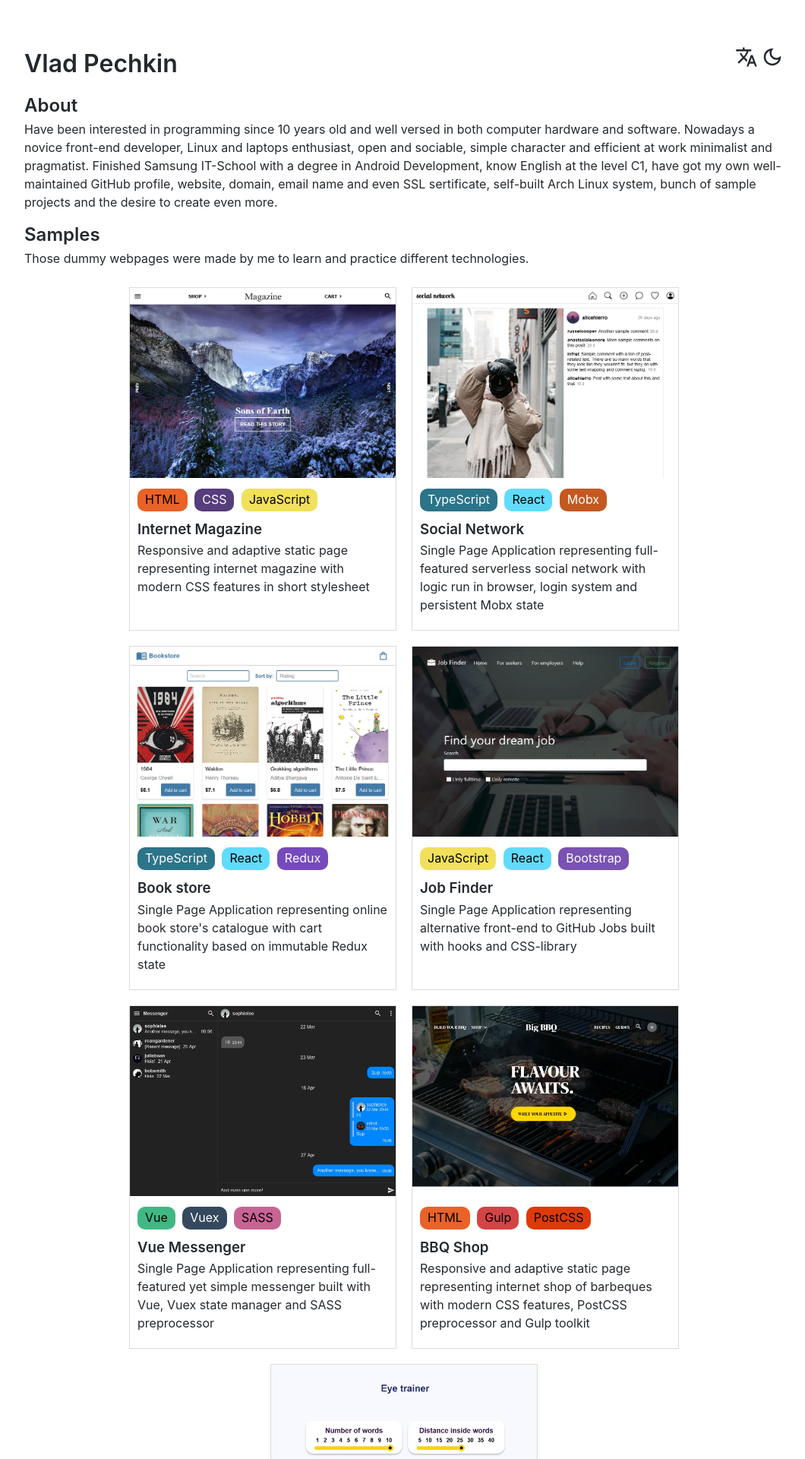
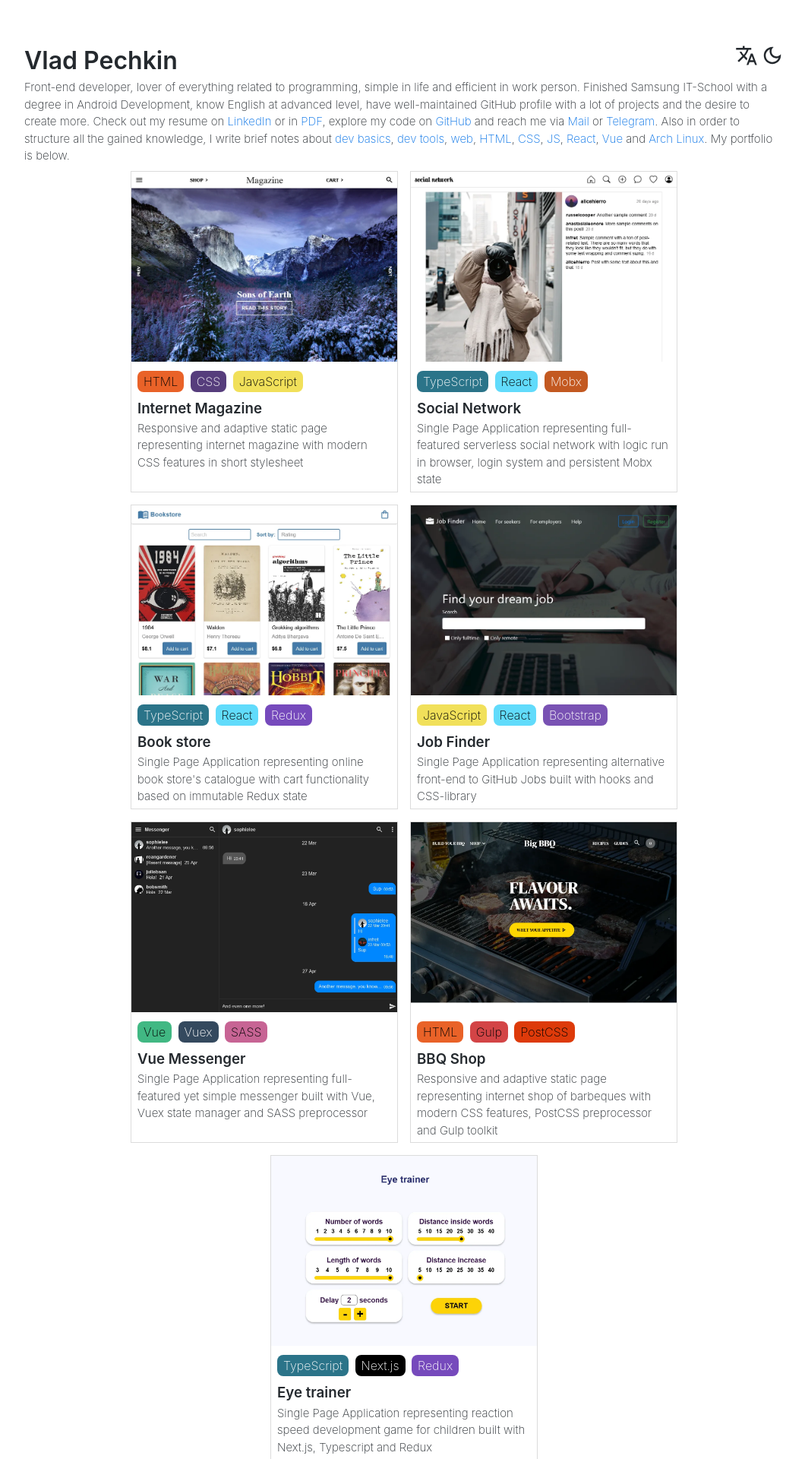
Before and after one commit to pechkn/pechkn.github.io, a Jekyll site: the page index.html, which Jekyll copies as it is, in a window 1280 px wide. Shown: the top 1920 px of the page at 76% size, without its empty margins (108-1168 px from the left). Built offline with Jekyll 4.4.1, drawn with Linux system fonts in a browser that asks for light colours; some of the changed text lies outside the part shown.

Commit message:
Simplify site significantly

```diff
--- a/index.html
+++ b/index.html
@@ -4,10 +4,6 @@
     <meta charset="UTF-8" />
     <meta name="viewport" content="width=device-width, initial-scale=1.0" />
     <link rel="stylesheet" href="style.css" />
-    <link rel="apple-touch-icon" sizes="180x180" href="/res/apple-touch-icon.png" />
-    <link rel="icon" type="image/png" sizes="32x32" href="/res/favicon-32x32.png" />
-    <link rel="icon" type="image/png" sizes="16x16" href="/res/favicon-16x16.png" />
-    <link rel="manifest" href="/res/site.webmanifest" />
     <title lang="en">Vlad Pechkin</title>
     <title lang="ru">Владислав Печкин</title>
   </head>
@@ -49,37 +45,35 @@
         </button>
       </div>
     </header>
-    <section id="about">
-      <h2 lang="en">About</h2>
-      <h2 lang="ru">Обо мне</h2>
       <p lang="en">
-        Have been interested in programming since 10 years old and well versed in both computer
-        hardware and software. Nowadays a novice front-end developer, Linux and laptops enthusiast,
-        open and sociable, simple character and efficient at work minimalist and pragmatist.
-        Finished Samsung IT-School with a degree in Android Development, know English at the level
-        C1, have got my own well-maintained GitHub profile, website, domain, email name and even SSL
-        sertificate, self-built Arch Linux system, bunch of sample projects and the desire to create
-        even more.
+        Front-end developer, lover of everything related to programming, simple in life and efficient in work
+        person. Finished Samsung IT-School with a degree in Android Development, know English at
+        advanced level, have well-maintained GitHub profile with a lot of projects and the desire to
+        create more. Check out my resume on
+        <a href="https://www.linkedin.com/in/vladislav-pechkin-400654208/">LinkedIn</a> or in
+        <a href="">PDF</a>, explore my code on <a href="https://github.com/infret">GitHub</a> and
+        reach me via <a href="mailto:mail@pechkin.dev">Mail</a> or
+        <a href="t.me/pechkindev">Telegram</a>. Also in order to structure all the gained knowledge,
+        I write brief notes about <a href="notes/basics">dev basics</a>,
+        <a href="notes/misc">dev tools</a>, <a href="notes/web">web</a>,
+        <a href="notes/html">HTML</a>, <a href="notes/css">CSS</a>, <a href="notes/js">JS</a>,
+        <a href="notes/react">React</a>, <a href="notes/vue">Vue</a> and
+        <a href="notes/arch">Arch Linux</a>. My portfolio is below.
       </p>
       <p lang="ru">
-        Интересуюсь программированием лет с десяти, хорошо разбираюсь как в hardware, так и в
-        software. Активный пользователь Linux OS, front-end разработчик, открытый и общительный,
-        простой характером и эффективный в работе минималист и прагматик. Окончил IT-Академию
-        Samsung по специальности Android-разработка, владею английским практически в совершенстве,
-        имею хорошо поддерживаемый профиль GitHub, сайт, домен, почтовый домен и даже SSL
-        сертификат, собственную сборку Arch Linux, множество примеров проектов и желание создавать
-        еще больше.
-      </p>
-    </section>
-    <section id="work">
-      <h2 lang="en">Samples</h2>
-      <h2 lang="ru">Примеры работ</h2>
-      <p lang="en">
-        Those dummy webpages were made by me to learn and practice different technologies.
-      </p>
-      <p lang="ru">
-        Данные фиктивные сайты были созданы мной по различным ТЗ для изучения и практики разных
-        технологий.
+        Front-end разработчик, любитель всего, что связано с программированием, простой в жизни и эффективный в работе
+        человек. Выпускник IT-академии Samsung по специальности «Android-разработка», владею
+        английским языком на продвинутом уровне, имею хорошо поддерживаемый профиль GitHub с большим
+        количеством проектов и желание создавать еще больше. Увидеть мое резюме можно на
+        <a href="https://www.linkedin.com/in/vladislav-pechkin-400654208/">LinkedIn</a> или в
+        <a href="">PDF</a>, мой код - на <a href="https://github.com/infret">GitHub</a>, а связаться
+        со мной - с помощью <a href="mailto:mail@pechkin.dev">Почты</a> или
+        <a href="t.me/pechkindev">Telegram</a>. Также, чтобы структурировать все накопленные знания,
+        я пишу краткие заметки о <a href="notes/basics">dev basics</a>,
+        <a href="notes/misc">dev tools</a>, <a href="notes/web">web</a>,
+        <a href="notes/html">HTML</a>, <a href="notes/css">CSS</a>, <a href="notes/js">JS</a>,
+        <a href="notes/react">React</a>, <a href="notes/vue">Vue</a> and
+        <a href="notes/arch">Arch Linux</a>. Ниже находится мое портфолио.
       </p>
       <div class="container">
         <a class="card" href="https://infret.github.io/internet-magazine">
@@ -195,61 +189,6 @@
             развивающее скорость реакции и чтения, и построенное на Next.js, Typescript и Redux
           </p>
         </a>
-      </div>
-    </section>
-    <section id="notes">
-      <h2 lang="en">Notes</h2>
-      <h2 lang="ru">Заметки</h2>
-      <p lang="en">
-        In order to structure, consolidate the gained knowledge, and then have quick access to it, I
-        write brief notes for myself that might be useful for someone else.
-      </p>
-      <p lang="ru">
-        Чтобы структурировать и закреплять полученные знания, а также иметь к ним быстрый доступ, я
-        пишу для себя короткие заметки (на английском), которые могут оказаться полезными кому-то
-        ещё.
-      </p>
-      <div class="container">
-        <a href="notes/basics" class="card">Dev basics</a>
-        <a href="notes/web" class="card">How web works</a>
-        <a href="notes/html" class="card">HTML briefly</a>
-        <a href="notes/css" class="card">CSS and related</a>
-        <a href="notes/js" class="card">All JS concepts</a>
-        <a href="notes/react" class="card">React, Redux, Mobx</a>
-        <a href="notes/vue" class="card">Vue, Vuex, Nuxt</a>
-        <a href="notes/misc" class="card">Misc dev tools</a>
-        <a href="notes/arch" class="card">Arch Linux guide</a>
-      </div>
-    </section>
-    <section id="contacts">
-      <h2 lang="en">Contacts</h2>
-      <h2 lang="ru">Контакты</h2>
-      <p lang="en">
-        Everything on this site is made by me and freely available on GitHub. Some of my activity is
-        on the GitLab, other links are below.
-      </p>
-      <p lang="ru">
-        Все на этом сайте сделано мной и свободно доступно на GitHub. Часть моей активности
-        находится на GitLab, прочие ссылки ниже.
-      </p>
-      <div class="container">
-        <a href="mailto:infr3t@gmail.com" class="card">
-          <div lang="en">Mail</div>
-          <div lang="ru">Почта</div>
-        </a>
-        <a href="https://hh.ru/resume/7ec63c46ff08c92f880039ed1f336866673965" class="card"
-          >HeadHunter</a
-        >
-        <a
-          href="https://www.linkedin.com/in/vladislav-pechkin-400654208/
-      "
-          class="card"
-          >LinkedIn</a
-        >
-        <a href="skype:live:.cid.f963a82cd580aa51?userinfo" class="card">Skype</a>
-        <a href="tg://resolve?domain=pechkindev" class="card">Telegram</a>
-        <a href="https://github.com/infret" class="card">GitHub</a>
-        <a href="https://gitlab.com/infret" class="card">GitLab</a>
       </div>
     </section>
   </body>
--- a/style.css
+++ b/style.css
@@ -47,8 +47,9 @@
   padding: 0;
   color: var(--fg-color);
   text-decoration: none;
-  font-family: -apple-system, BlinkMacSystemFont, 'Segoe UI', Helvetica, Arial, sans-serif;
+  font-family: -apple-system, BlinkMacSystemFont, 'Roboto', Helvetica, Arial, sans-serif;
   line-height: 1.5;
+  font-weight: 200;
   border: none;
   outline: none;
   background-color: transparent;
@@ -59,9 +60,7 @@
   margin: 32px auto;
   padding: 16px;
   animation: fade 1.5s forwards;
-  font-size: 16px;
   max-width: 1000px;
-  word-wrap: break-word;
   background-color: var(--bg-color);
 }
 
@@ -69,18 +68,21 @@
 h2,
 h3,
 h4 {
-  margin: 16px 0 4px 0;
+  margin: 12px 0 4px 0;
   font-weight: 600;
   line-height: 1.25;
 }
 
-p {
-  margin-top: 0;
-  margin-bottom: 16px;
+button {
+  cursor: pointer;
 }
 
-button {
-  cursor: pointer;
+a {
+  color: #006fe6;
+}
+
+p {
+  font-size: 15px;
 }
 
 header {
@@ -100,8 +102,8 @@
   border: 1px solid var(--border-color);
   width: auto;
   max-width: 352px;
-  margin: 10px;
-  padding: 5px 10px;
+  margin: 8px;
+  padding: 4px 8px;
   box-sizing: border-box;
   font-size: 16px;
 }
@@ -109,13 +111,13 @@
 .preview {
   width: 350px;
   height: 250px;
-  margin: -5px 0 10px -10px;
+  margin: -4px 0 8px -8px;
 }
 
 span:before {
-  margin-right: 5px;
-  border-radius: 10px;
-  padding: 4px 10px 6px 10px;
+  margin-right: 4px;
+  border-radius: 8px;
+  padding: 4px 8px;
   color: black;
 }
 
```
Also changed, not shown: other parts of index.html (+2 -2 lines), favicon.ico (added), res/android-chrome-192x192.png (deleted), res/android-chrome-512x512.png (deleted), res/apple-touch-icon.png (deleted), res/favicon-16x16.png (deleted), res/favicon-32x32.png (deleted), res/favicon.ico (deleted), res/site.webmanifest (deleted).
